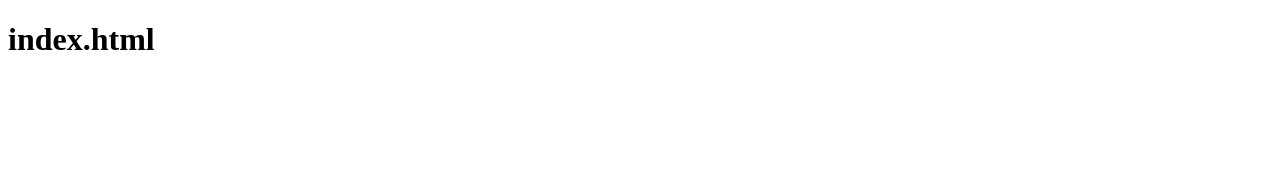
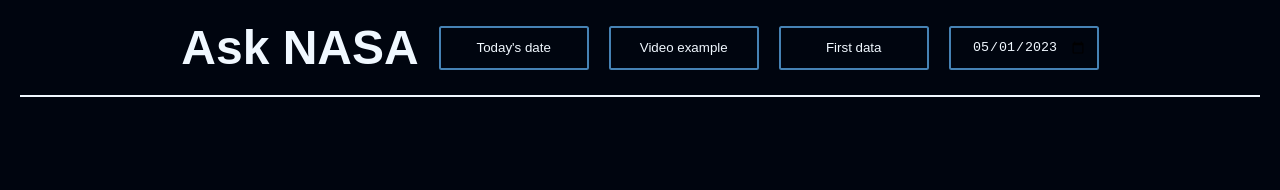
Before and after one commit to DNadas98/askNasa, a website: page frontend/views/index.html in a window 1280 px wide. Drawn offline with Linux system fonts and the light colour scheme; no server answers.

Commit message:
Add frontend of my coding bootcamp project

```diff
--- /dev/null
+++ b/frontend/public/css/style.css
@@ -0,0 +1,135 @@
+* {
+  margin: 0;
+  padding: 0;
+  border: 0;
+  background: transparent;
+  text-decoration: none;
+  outline: none;
+  color: inherit;
+  align-items: center;
+  justify-content: center;
+  text-align: left;
+}
+
+body {
+  background-color: rgb(0, 05, 15);
+  color: aliceblue;
+  font-family: sans-serif;
+}
+
+header {
+  background-color: rgb(0, 05, 15);
+  border-bottom: 2px solid aliceblue;
+
+  align-items: center;
+  margin: 0 auto;
+  display: flex;
+  flex-direction: row;
+  flex-wrap: wrap;
+  justify-content: center;
+  align-items: center;
+  padding-bottom: 20px;
+}
+#root {
+  padding: 20px;
+}
+
+h1 {
+  margin-bottom: 20px;
+  font-size: 2.5rem;
+}
+#pageTitle {
+  margin: 0;
+  font-size: 3rem;
+  text-align: center;
+  justify-content: center;
+  display: flex;
+  white-space: nowrap;
+  margin-right: 20px;
+}
+#menuSection {
+  display: flex;
+  flex-wrap: wrap;
+  justify-content: center;
+  align-items: center;
+  column-gap: 20px;
+  row-gap: 10px;
+}
+
+button {
+  height: 44px;
+  width: 150px;
+  text-align: center;
+  border: 2px solid steelblue;
+  border-radius: 2.5px;
+  transition: 0.2s;
+}
+button:hover {
+  background-color: steelblue;
+}
+button:active {
+  opacity: 0.8;
+}
+
+input {
+  height: 30px;
+  width: 126px;
+  padding: 5px 10px;
+  border: 2px solid steelblue;
+  border-radius: 2.5px;
+  transition: 0.2s;
+  text-align: center;
+  transition: all 0.3s;
+}
+input:hover {
+  background-color: steelblue;
+}
+input:active {
+  opacity: 0.8;
+}
+
+#contentSection {
+  margin: 0 auto;
+  margin-top: 20px;
+  margin-left: 20px;
+  padding: 0 20px;
+  display: flex;
+  flex-direction: column;
+  justify-content: center;
+  align-items: center;
+}
+
+img {
+  max-height: 600px;
+  max-width: 100%;
+}
+
+iframe {
+  position: relative;
+  overflow: hidden;
+  height: 600px;
+  width: 1066px;
+  max-width: 100%;
+}
+
+h2 {
+  margin-top: 20px;
+  font-size: 2rem;
+}
+
+h3 {
+  margin-top: 20px;
+  font-size: 1.5rem;
+}
+
+h4 {
+  margin-top: 10px;
+  font-size: 1.2rem;
+}
+
+p {
+  margin-top: 10px;
+  margin-bottom: 20px;
+  line-height: 1.5;
+  font-size: 1rem;
+}
--- /dev/null
+++ b/frontend/public/js/script.js
@@ -0,0 +1,116 @@
+function standardElement(tagName, id, className, content) {
+  return `
+    <${tagName} ${id ? `id='${id}'` : ''} ${className ? `class='${className}'` : ''}}>
+      ${content ? content : ''}
+    </${tagName}>`;
+}
+
+async function fetchData(date) {
+  const apiKey = 'XZO7DCC0EUq1hhKHw8fQbbAJSezRzXPFmKXehwtC';
+  const url = `https://api.nasa.gov/planetary/apod?${date ? `date=${date}&` : ''}api_key=${apiKey}`;
+
+  try {
+    const response = await fetch(url, {
+      method: 'GET',
+      referrerPolicy: 'no-referrer',
+      credentials: 'same-origin',
+      headers: {
+        'Content-Type': 'application/json'
+      }
+    });
+    const data = await response.json();
+    return data;
+  } catch (error) {
+    console.error(`Error fetching data from NASA API:\n${error.message}`);
+    return error.message;
+  }
+}
+
+function displayContent(data) {
+  const contentSection = document.getElementById('contentSection');
+  contentSection.innerHTML = '';
+
+  if (data.media_type === 'image') {
+    const imgElement = document.createElement('img');
+    imgElement.src = data.url;
+    imgElement.alt = data.title;
+    contentSection.appendChild(imgElement);
+  } else if (data.media_type === 'video') {
+    const videoElement = document.createElement('iframe');
+    videoElement.src = data.url;
+    videoElement.allowFullscreen = false;
+    contentSection.appendChild(videoElement);
+  }
+
+  const titleElement = document.createElement('h2');
+  titleElement.textContent = data.title;
+
+  const explanationElement = document.createElement('p');
+  explanationElement.textContent = data.explanation;
+
+  contentSection.appendChild(titleElement);
+  contentSection.appendChild(explanationElement);
+}
+
+async function askNasa(date) {
+  try {
+    const data = await fetchData(date);
+    displayContent(data);
+  } catch (error) {
+    console.error(`Error fetching data from NASA API:\n${error.message}`);
+  }
+}
+
+function insertMenuButton(id, text, onClickFn) {
+  const menuSection = document.getElementById('menuSection');
+  menuSection.insertAdjacentHTML('beforeend', standardElement('button', id, 'menuButton', text));
+  document.getElementById(id).addEventListener('click', onClickFn);
+}
+
+function insertDateInput() {
+  const menuSection = document.getElementById('menuSection');
+  const now = getDate(new Date());
+  menuSection.insertAdjacentHTML(
+    'beforeend',
+    `<input type='date' id='dateInput' value='${now}' min='1995-06-16' max='${now}'>`
+  );
+  document.getElementById('dateInput').addEventListener('change', async (event) => {
+    if (new Date(event.target.value) >= new Date('1995-06-16') && new Date(event.target.value) <= new Date()) {
+      await askNasa(event.target.value);
+    }
+  });
+}
+function getDate(currentDate) {
+  const year = currentDate.getFullYear().toString();
+  const month =
+    currentDate.getMonth() + 1 > 9
+      ? (currentDate.getMonth() + 1).toString()
+      : '0' + (currentDate.getMonth() + 1).toString();
+  const day = currentDate.getDate() > 9 ? currentDate.getDate().toString() : '0' + currentDate.getDate().toString();
+  return `${year}-${month}-${day}`;
+}
+
+function loadHeader(rootEl) {
+  const header = document.createElement('header');
+  rootEl.insertAdjacentElement('afterbegin', header);
+  header.insertAdjacentHTML('beforeend', `<h1 id="pageTitle">Ask NASA</h1>`);
+  header.insertAdjacentHTML('beforeend', standardElement('section', 'menuSection'));
+  insertMenuButton('todayButton', "Today's date", async () => {
+    await askNasa();
+  });
+  insertMenuButton('videoButton', 'Video example', async () => {
+    await askNasa('2022-05-29');
+  });
+  insertMenuButton('minButton', 'First data', async () => {
+    await askNasa('1995-06-16');
+  });
+  insertDateInput();
+}
+
+function loadEvent() {
+  const rootEl = document.getElementById('root');
+  loadHeader(rootEl);
+  rootEl.insertAdjacentHTML('beforeend', standardElement('section', 'contentSection'));
+  document.getElementById('todayButton').click();
+}
+window.addEventListener('load', loadEvent);
--- a/frontend/views/index.html
+++ b/frontend/views/index.html
@@ -3,9 +3,11 @@
   <head>
     <meta charset="UTF-8" />
     <meta name="viewport" content="width=device-width, initial-scale=1.0" />
-    <title>index.html</title>
+    <title>Ask NASA</title>
+    <link href="/css/style.css" rel="stylesheet" />
+    <script src="/js/script.js" defer></script>
   </head>
   <body>
-    <h1>index.html</h1>
+    <div id="root"></div>
   </body>
 </html>
```
Also changed, not shown: frontend/views/404.html (+2 -0 lines), 1 other file.
